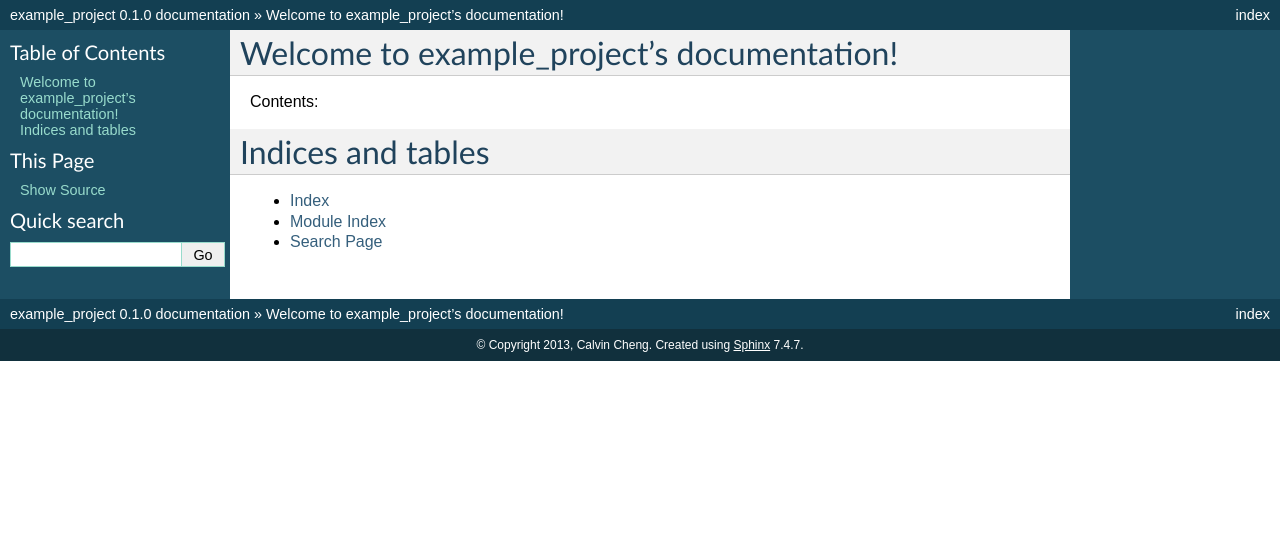
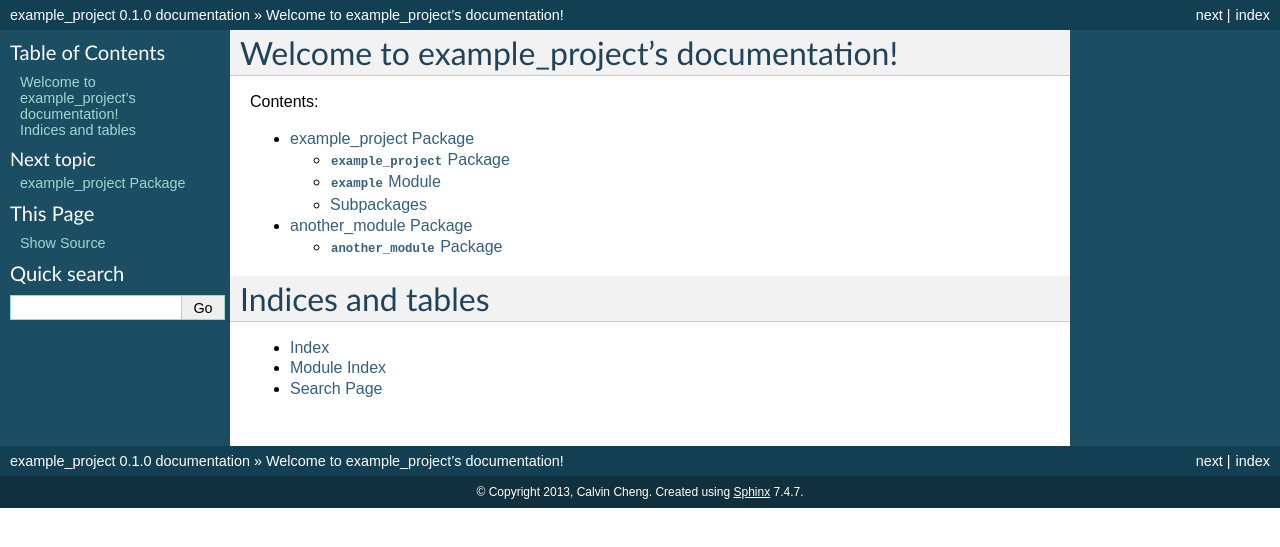
Before and after one commit to calvinchengx/learnsphinx, a Sphinx documentation site: the page built from docs/source/index.rst, in a window 1280 px wide. Shown: the top 547 px of the page. Built offline with Sphinx 7.4.7, drawn with Linux system fonts in a browser that asks for light colours; formulas are drawn with MathJax 3.

Commit message:
Simple conf.py which auto-extracts docstring from example_project

```diff
--- a/docs/source/conf.py
+++ b/docs/source/conf.py
@@ -11,12 +11,16 @@
 # All configuration values have a default; values that are commented out
 # serve to show the default.
 
-import sys, os
+import sys
+import os
 
 # If extensions (or modules to document with autodoc) are in another directory,
 # add these directories to sys.path here. If the directory is relative to the
 # documentation root, use os.path.abspath to make it absolute, like shown here.
 #sys.path.insert(0, os.path.abspath('.'))
+sys.path.insert(0, os.path.abspath('../..'))
+sys.path.insert(0, os.path.abspath('../../example_project'))
+print(sys.path)
 
 # -- General configuration -----------------------------------------------------
 
@@ -173,21 +177,20 @@
 # -- Options for LaTeX output --------------------------------------------------
 
 latex_elements = {
-# The paper size ('letterpaper' or 'a4paper').
-#'papersize': 'letterpaper',
+    # The paper size ('letterpaper' or 'a4paper').
+    #'papersize': 'letterpaper',
 
-# The font size ('10pt', '11pt' or '12pt').
-#'pointsize': '10pt',
+    # The font size ('10pt', '11pt' or '12pt').
+    #'pointsize': '10pt',
 
-# Additional stuff for the LaTeX preamble.
-#'preamble': '',
+    # Additional stuff for the LaTeX preamble.
+    #'preamble': '',
 }
 
 # Grouping the document tree into LaTeX files. List of tuples
 # (source start file, target name, title, author, documentclass [howto/manual]).
 latex_documents = [
-  ('index', 'example_project.tex', u'example\\_project Documentation',
-   u'Calvin Cheng', 'manual'),
+    ('index', 'example_project.tex', u'example\\_project Documentation', u'Calvin Cheng', 'manual'),
 ]
 
 # The name of an image file (relative to this directory) to place at the top of
@@ -216,8 +219,7 @@
 # One entry per manual page. List of tuples
 # (source start file, name, description, authors, manual section).
 man_pages = [
-    ('index', 'example_project', u'example_project Documentation',
-     [u'Calvin Cheng'], 1)
+    ('index', 'example_project', u'example_project Documentation', [u'Calvin Cheng'], 1)
 ]
 
 # If true, show URL addresses after external links.
@@ -230,9 +232,7 @@
 # (source start file, target name, title, author,
 #  dir menu entry, description, category)
 texinfo_documents = [
-  ('index', 'example_project', u'example_project Documentation',
-   u'Calvin Cheng', 'example_project', 'One line description of project.',
-   'Miscellaneous'),
+    ('index', 'example_project', u'example_project Documentation', u'Calvin Cheng', 'example_project', 'One line description of project.', 'Miscellaneous'),
 ]
 
 # Documents to append as an appendix to all manuals.
--- /dev/null
+++ b/docs/source/example_project.another_module.rst
@@ -0,0 +1,10 @@
+another_module Package
+======================
+
+:mod:`another_module` Package
+-----------------------------
+
+.. automodule:: example_project.another_module
+    :members:
+    :undoc-members:
+    :show-inheritance:
--- a/docs/source/index.rst
+++ b/docs/source/index.rst
@@ -9,7 +9,10 @@
 Contents:
 
 .. toctree::
-   :maxdepth: 2
+    :maxdepth: 2
+
+    example_project
+    example_project.another_module
 
 
 
--- /dev/null
+++ b/example_project/__init__.py
@@ -0,0 +1,5 @@
+def hello(name="world"):
+    """
+    This is an example hello world function in example_project package
+    """
+    print("Hello {0}".format(name))
```
Also changed, not shown: README.md (+13 -0 lines), docs/source/example_project.rst (added, +25 -0 lines), docs/source/modules.rst (added, +7 -0 lines), 2 other files.
